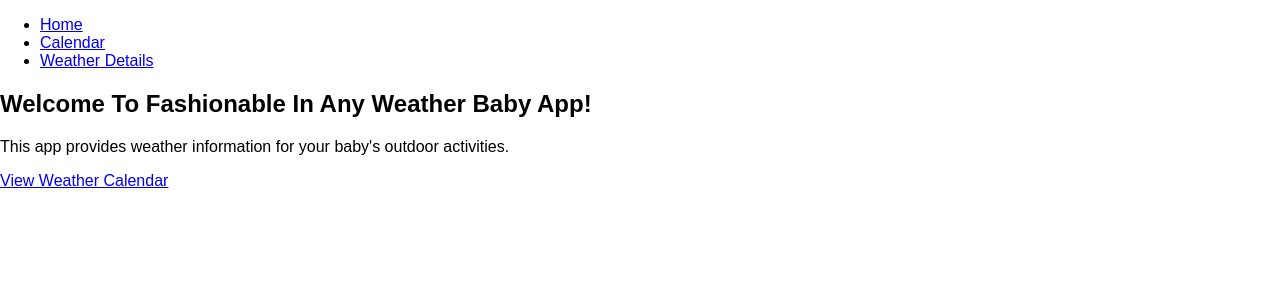
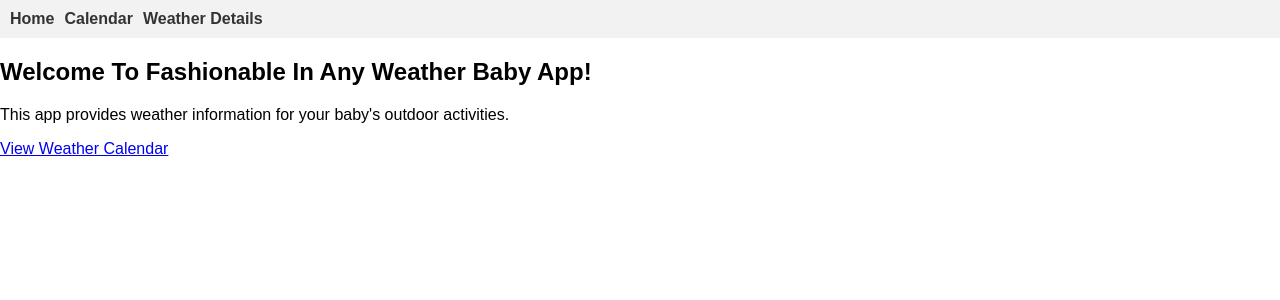
Before and after one commit to Engelika99/flatiron-phase-2-project, a React (Create React App) app: page / in a window 1280 px wide. Shown: the top 300 px of the page. Built offline with nearby package versions, Linux system fonts and the light colour scheme.

Commit message:
Add classname to navbar

```diff
--- a/src/components/NavBar.js
+++ b/src/components/NavBar.js
@@ -6,7 +6,7 @@ import "./NavBar.css";
 
 function NavBar() {
   return (
-    <nav>
+    <nav className="navbar">
       <ul>
         <li>
           <Link to="/">Home</Link>
```
